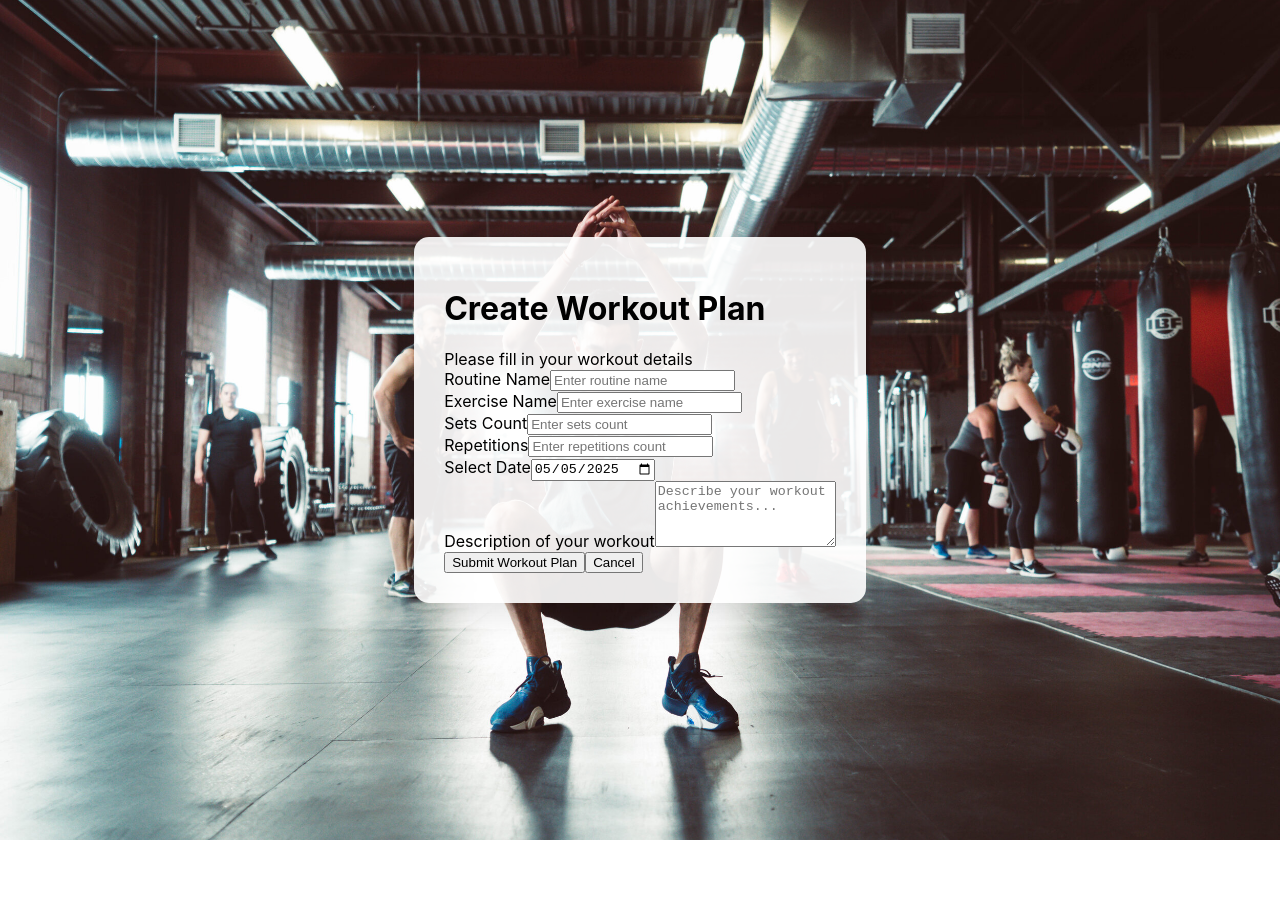
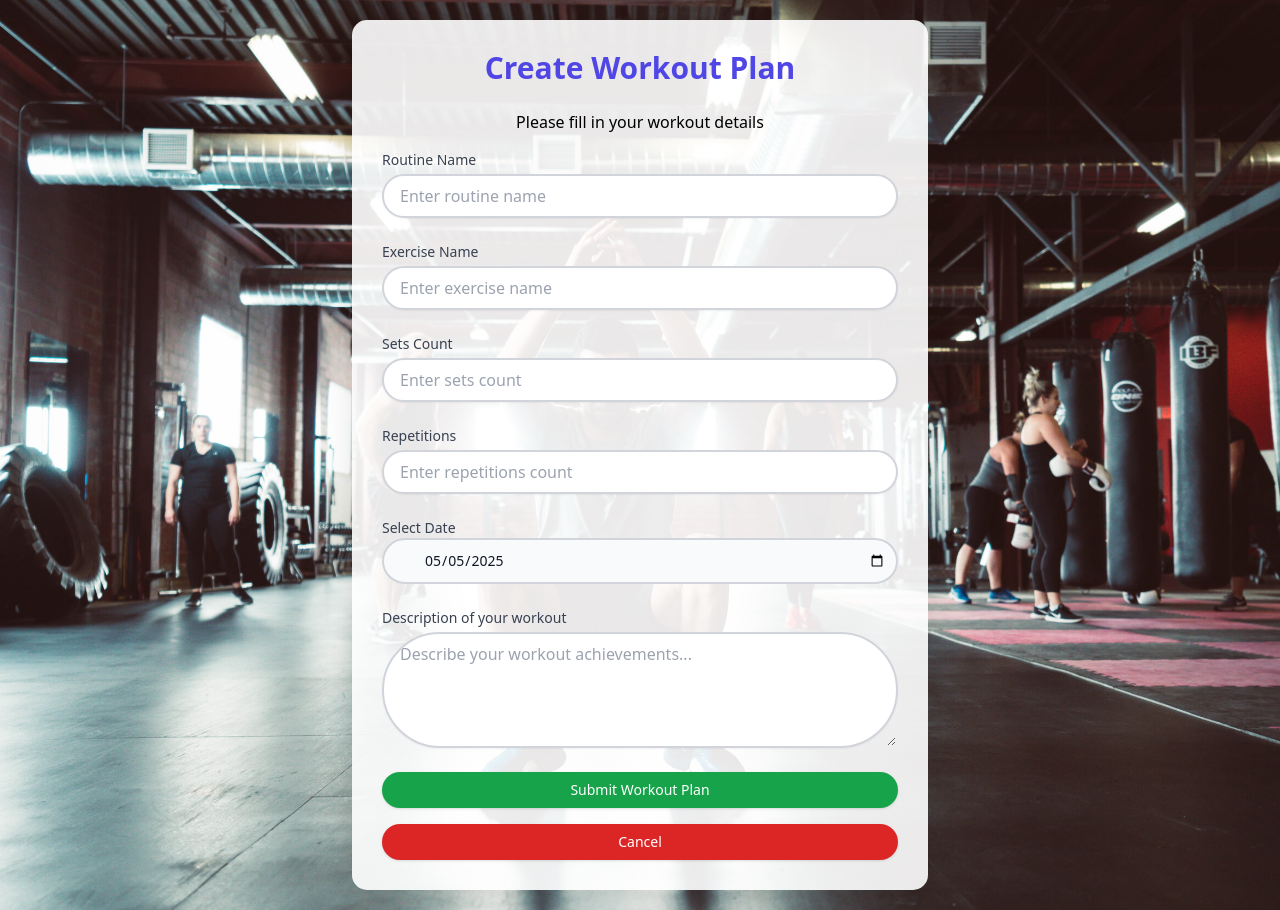
Before and after one commit to Sujeevan18/FitSync, a React (Create React App) app in the folder workoutplan-status-frontend/: page / in a window 1280 px wide. Before the commit the page ends 840 px from the top, so only its background shows below. Built offline with nearby package versions, Linux system fonts and the light colour scheme.

Commit message:
tailwind css altered

```diff
--- a/workoutplan-status-frontend/package.json
+++ b/workoutplan-status-frontend/package.json
@@ -43,6 +43,6 @@
   "devDependencies": {
     "autoprefixer": "^10.4.21",
     "postcss": "^8.5.3",
-    "tailwindcss": "^4.1.5"
+    "tailwindcss": "^3.4.17"
   }
 }
--- a/workoutplan-status-frontend/src/index.css
+++ b/workoutplan-status-frontend/src/index.css
@@ -1,17 +1,3 @@
-body {
-  margin: 0;
-  font-family: -apple-system, BlinkMacSystemFont, 'Segoe UI', 'Roboto', 'Oxygen',
-    'Ubuntu', 'Cantarell', 'Fira Sans', 'Droid Sans', 'Helvetica Neue',
-    sans-serif;
-  -webkit-font-smoothing: antialiased;
-  -moz-osx-font-smoothing: grayscale;
-}
-
-code {
-  font-family: source-code-pro, Menlo, Monaco, Consolas, 'Courier New',
-    monospace;
-}
-
 @tailwind base;
 @tailwind components;
 @tailwind utilities;
--- /dev/null
+++ b/workoutplan-status-frontend/tailwind.config.js
@@ -0,0 +1,10 @@
+/** @type {import('tailwindcss').Config} */
+module.exports = {
+  content: [
+    "./src/**/*.{js,jsx,ts,tsx}",
+  ],
+  theme: {
+    extend: {},
+  },
+  plugins: [],
+}
```
Also changed, not shown: 1 other file (tests, documents, lock files or other folders).
